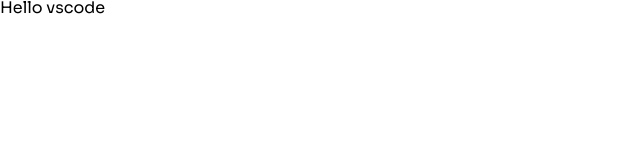
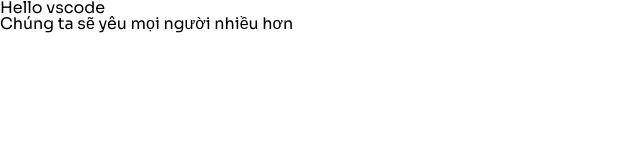
Before and after one commit to HoainamLe42/htmlcss-project-03, a plain HTML site: page index.html in a window 1280 px wide. Shown: the whole page, without its empty margins (0-640 px from the left). Drawn offline with Linux system fonts and the light colour scheme.

```diff
--- a/index.html
+++ b/index.html
@@ -95,5 +95,6 @@
     </head>
     <body>
         <h1 class="title">Hello vscode</h1>
+        <p class="desc">Chúng ta sẽ yêu mọi người nhiều hơn</p>
     </body>
 </html>
```
